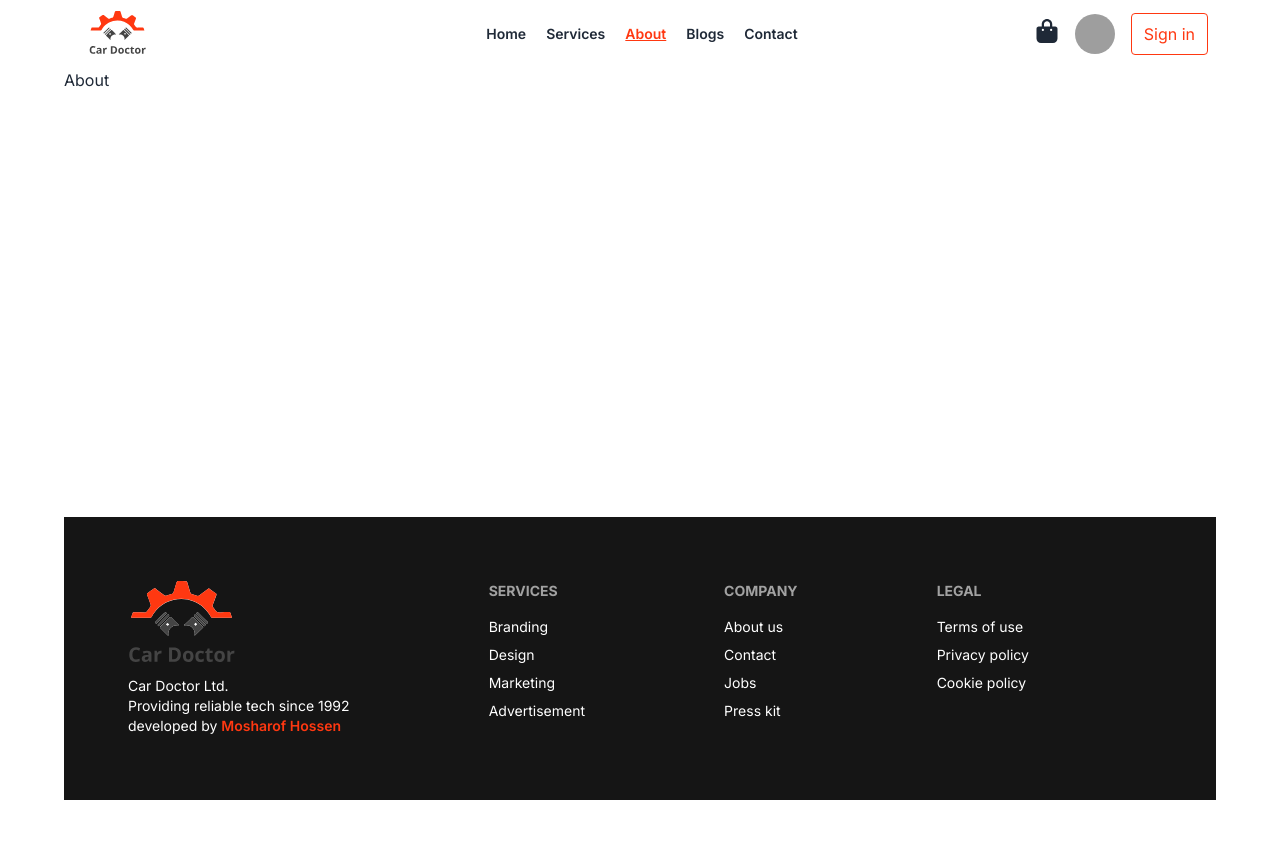
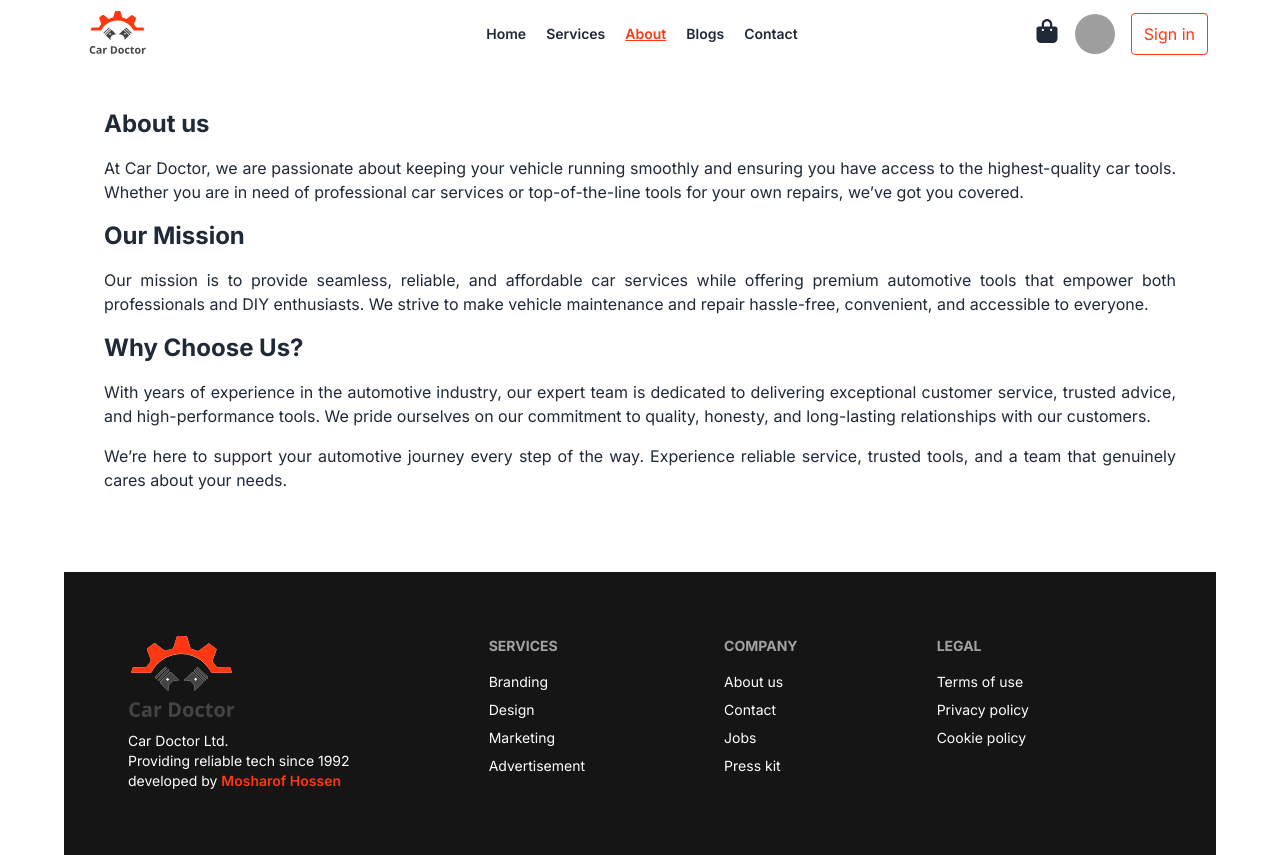
Before and after one commit to Mosharof-Hossen/Car-Doctor, a React (Vite) app in the folder client/: page /about in a window 1280 px wide. Before the commit the page ends 800 px from the top, so only its background shows below. Built offline with nearby package versions, Linux system fonts and the light colour scheme; no server answers; grey boxes are pictures that could not be loaded.

Commit message:
about section added

```diff
--- a/client/src/Pages/About/About.jsx
+++ b/client/src/Pages/About/About.jsx
@@ -1,8 +1,19 @@
 
 const About = () => {
     return (
-        <div>
-            About
+        <div className=" space-y-4 p-5 md:p-10">
+            <h1 className="text-2xl font-bold">About us</h1>
+            <div className="space-y-4">
+                <p className="text-justify">At Car Doctor, we are passionate about keeping your vehicle running smoothly and ensuring you have access to the highest-quality car tools. Whether you are in need of professional car services or top-of-the-line tools for your own repairs, we’ve got you covered.</p>
+            </div>
+            <h1 className="text-2xl font-bold">Our Mission</h1>
+            <p className="text-justify">Our mission is to provide seamless, reliable, and affordable car services while offering premium automotive tools that empower both professionals and DIY enthusiasts. We strive to make vehicle maintenance and repair hassle-free, convenient, and accessible to everyone.</p>
+
+            <h1 className="text-2xl font-bold">Why Choose Us?</h1>
+            <div className="space-y-4">
+                <p className="text-justify">With years of experience in the automotive industry, our expert team is dedicated to delivering exceptional customer service, trusted advice, and high-performance tools. We pride ourselves on our commitment to quality, honesty, and long-lasting relationships with our customers.</p>
+                <p className="text-justify">We’re here to support your automotive journey every step of the way. Experience reliable service, trusted tools, and a team that genuinely cares about your needs.</p>
+            </div>
         </div>
     );
 };
--- a/client/src/Pages/Checkout/Checkout.jsx
+++ b/client/src/Pages/Checkout/Checkout.jsx
@@ -68,7 +68,9 @@ const Checkout = () => {
                     </div>
                 </div>
             </div>
-
+            <div className="my-10">
+                <h1 className="text-center text-3xl font-bold">Service name: {title}</h1>
+            </div>
             <div className='p-10'>
 
                 <form onSubmit={handleSubmit(onSubmit)}>
```
